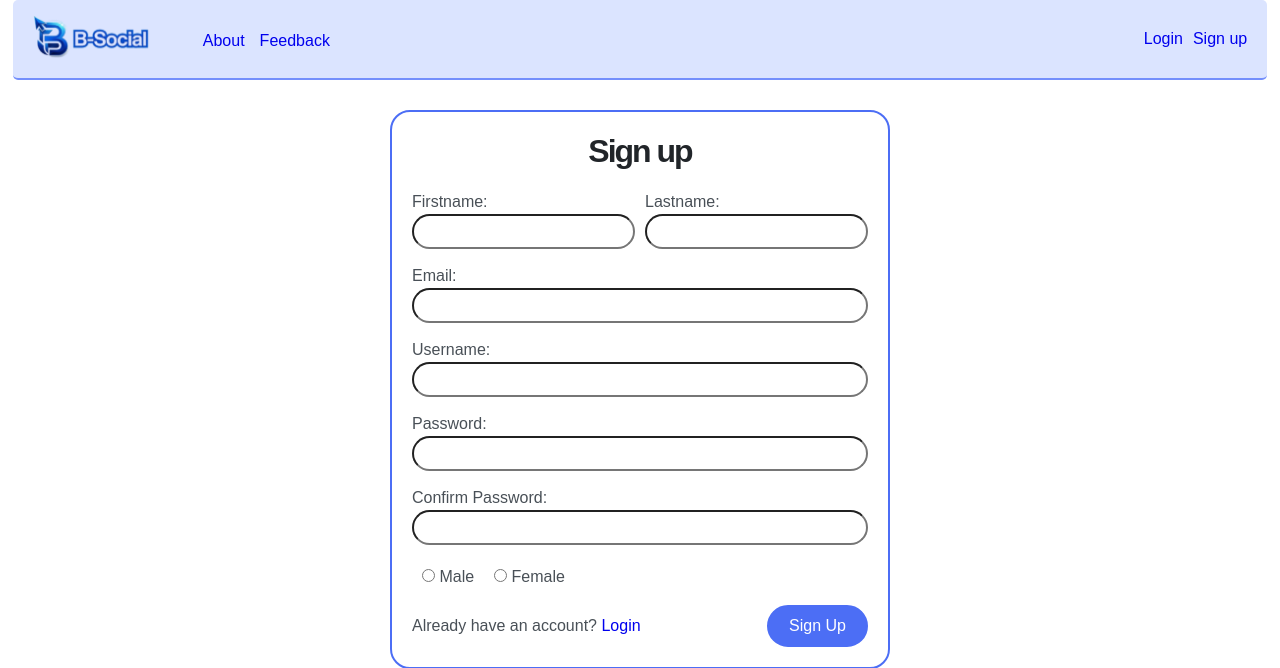
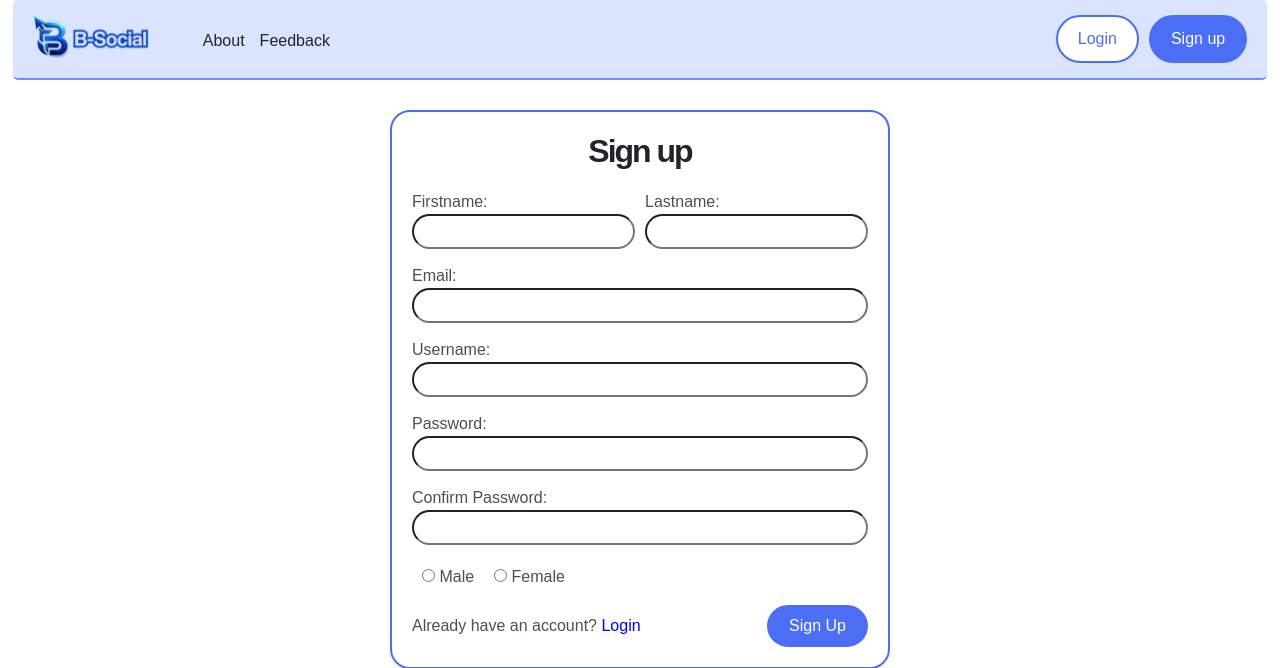
Before and after one commit to meribehenry/B-Social-, a Flask app: page /auth/register in a window 1280 px wide. Shown: the top 668 px of the page. Run offline with Flask 3, Linux system fonts and the light colour scheme; some libraries are stand-ins or nearby versions.

Commit message:
Corrected navbar link mistake

```diff
--- a/app/static/css/main/style.css
+++ b/app/static/css/main/style.css
@@ -269,7 +269,11 @@ ul {
     border: 2px solid red;
 }
 
-.navbar-text-link:hover {
+.navbar-text-link:link, .navbar-text-link:visited {
+    color: var(--grey-shade);
+}
+
+.navbar-text-link:hover, .navbar-text-link:active {
     color: var(--grey-shade);
     transform: scale(1.05);
 }
--- a/app/templates/base.html
+++ b/app/templates/base.html
@@ -20,8 +20,8 @@
                         </div>
                     </div>
                     <div class="navbar-right">
-                        <a class="navbar-text-link" class="btn btn-primary-outline" href="{{url_for('auth.login')}}">Login</a>
-                        <a class="navbar-text-link" class="btn btn-primary" href="{{url_for('auth.register')}}">Sign up</a>
+                        <a  class="btn btn-primary-outline" href="{{url_for('auth.login')}}">Login</a>
+                        <a  class="btn btn-primary" href="{{url_for('auth.register')}}">Sign up</a>
                     </div>
 
                 {% else %}
```
